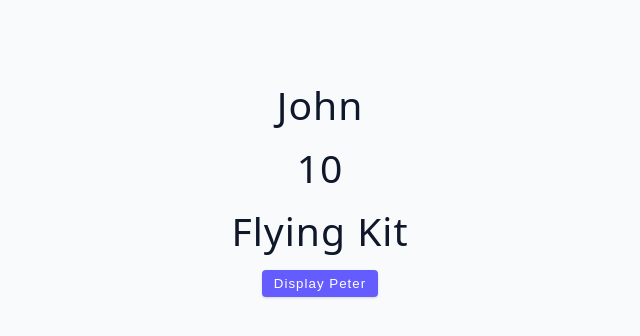
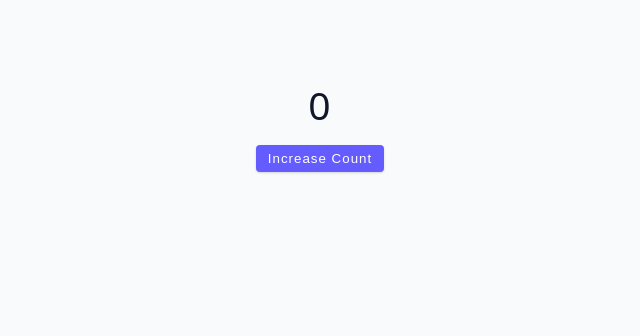
Before and after one commit to Emile0001/advanced-react, a React (Vite) app: page / in a window 1280 px wide. Shown: the top 336 px of the page, without its empty margins (320-960 px from the left). Built offline with nearby package versions, Linux system fonts and the light colour scheme.

Commit message:
useState Gotcha

```diff
--- a/src/App.jsx
+++ b/src/App.jsx
@@ -1,9 +1,9 @@
-import UseStateObject from "./tutorial/01-useState/starter/04-useState-object";
+import UseStateGotcha from "./tutorial/01-useState/starter/05-useState-gotcha";
 
 function App() {
     return (
         <div className="container">
-            <UseStateObject></UseStateObject>
+            <UseStateGotcha></UseStateGotcha>
         </div>
     );
 }
--- a/src/tutorial/01-useState/starter/05-useState-gotcha.jsx
+++ b/src/tutorial/01-useState/starter/05-useState-gotcha.jsx
@@ -1,5 +1,18 @@
+import { useState } from "react";
+
 const UseStateGotcha = () => {
-  return <h2>useState "gotcha"</h2>;
+    const [count, setCount] = useState(0);
+    const increaseCount = () => {
+        setCount(count + 1);
+    };
+    return (
+        <>
+            <h2>{count}</h2>
+            <button className="btn" type="button" onClick={increaseCount}>
+                Increase Count
+            </button>
+        </>
+    );
 };
 
 export default UseStateGotcha;
```
